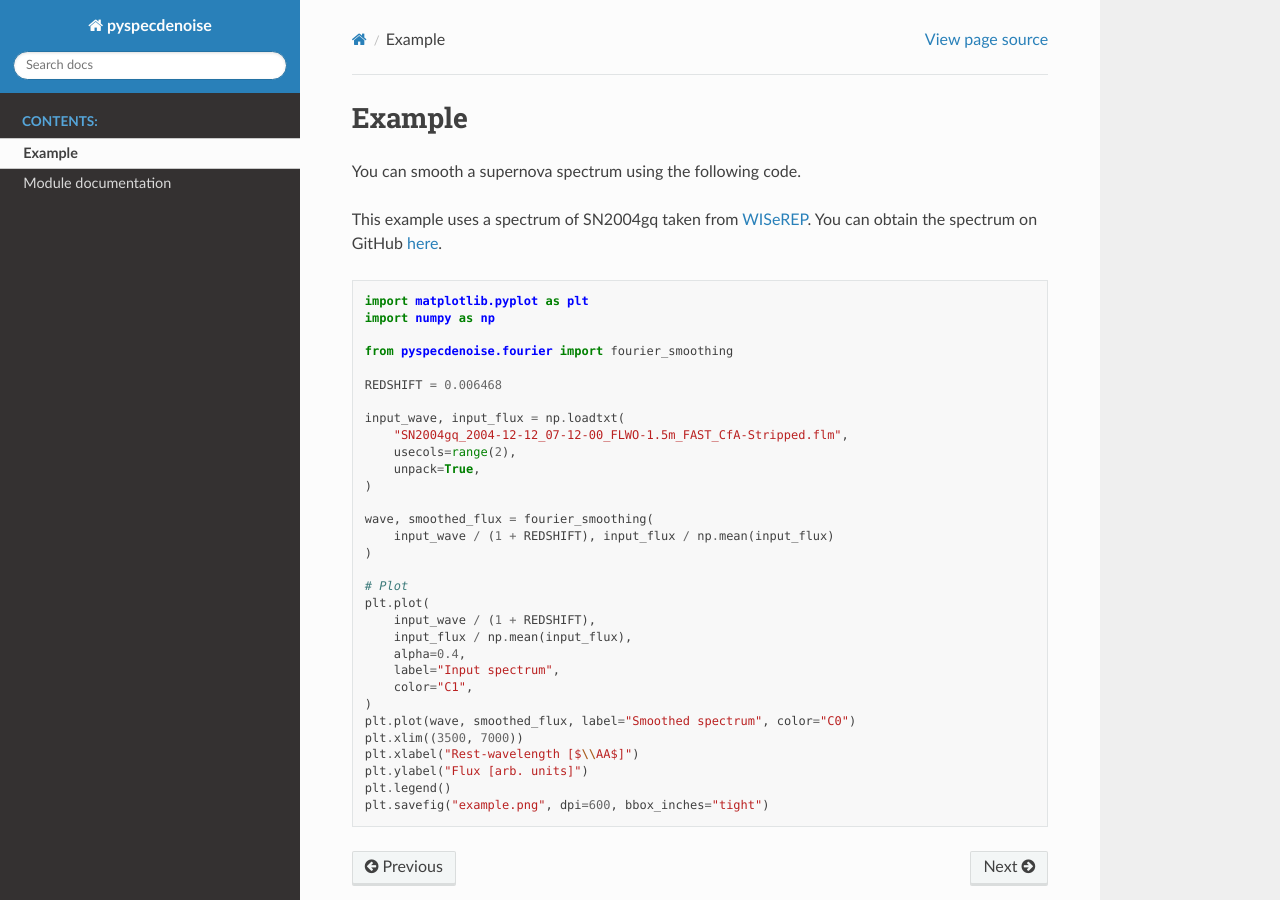
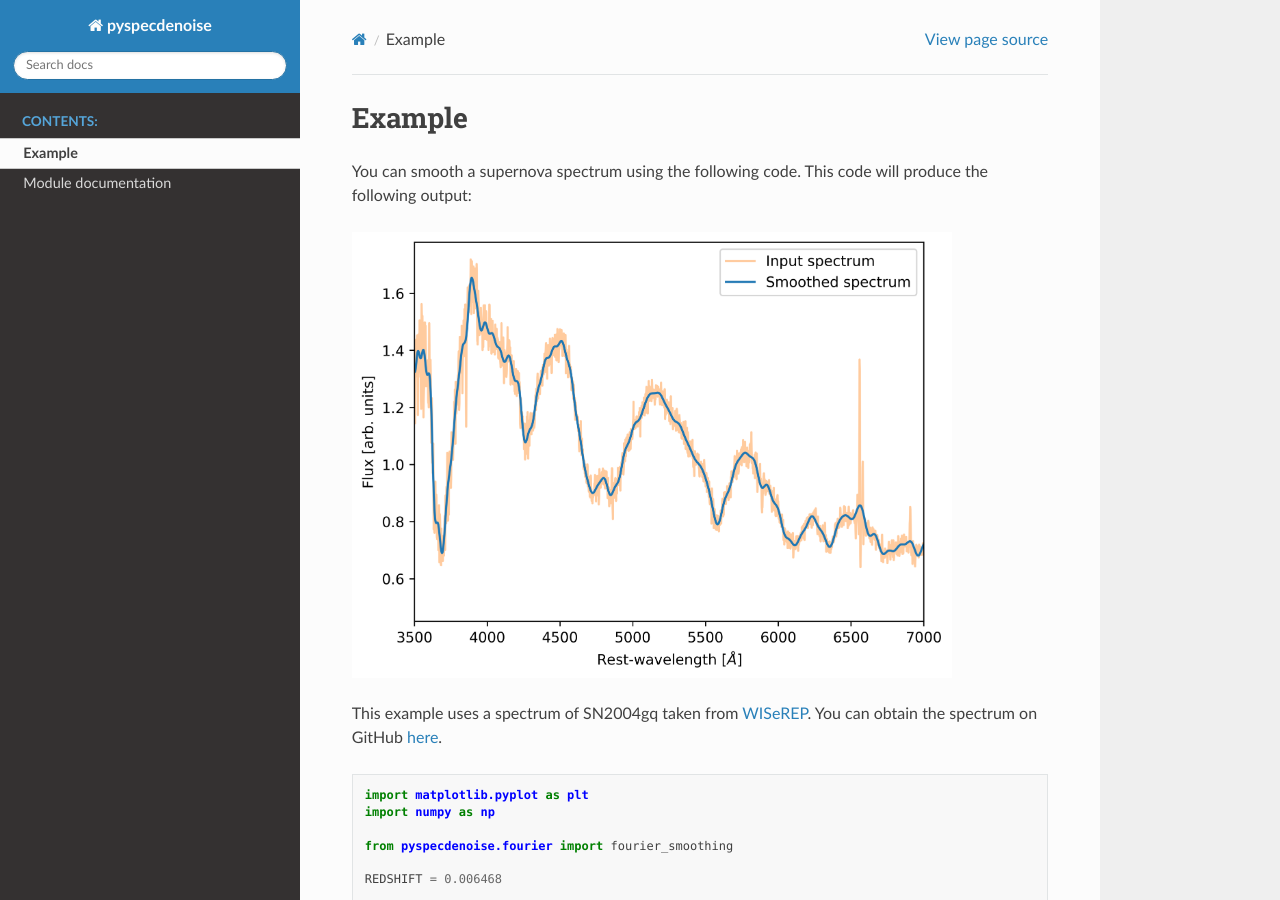
Before and after one commit to GabrielF98/fouriersmooth, a Sphinx documentation site: the page built from docs/example.rst, in a window 1280 px wide and 900 px high. Built offline with Sphinx 7.4.7 and the Read the Docs theme 3.1.0, drawn with Linux system fonts in a browser that asks for light colours.

Commit message:
Added example results.

```diff
--- a/docs/example.rst
+++ b/docs/example.rst
@@ -2,7 +2,10 @@
 Example
 =======
 
-You can smooth a supernova spectrum using the following code.
+You can smooth a supernova spectrum using the following code. This code will produce the following output:
+
+.. image:: _static/example.png
+   :width: 600
 
 This example uses a spectrum of SN2004gq taken from `WISeREP <https://www.wiserep.org/object/8340>`_.
 You can obtain the spectrum on GitHub `here <https://github.com/GabrielF98/fouriersmooth/tree/main/example>`_.
```
Also changed, not shown: docs/_static/example.png (added).
